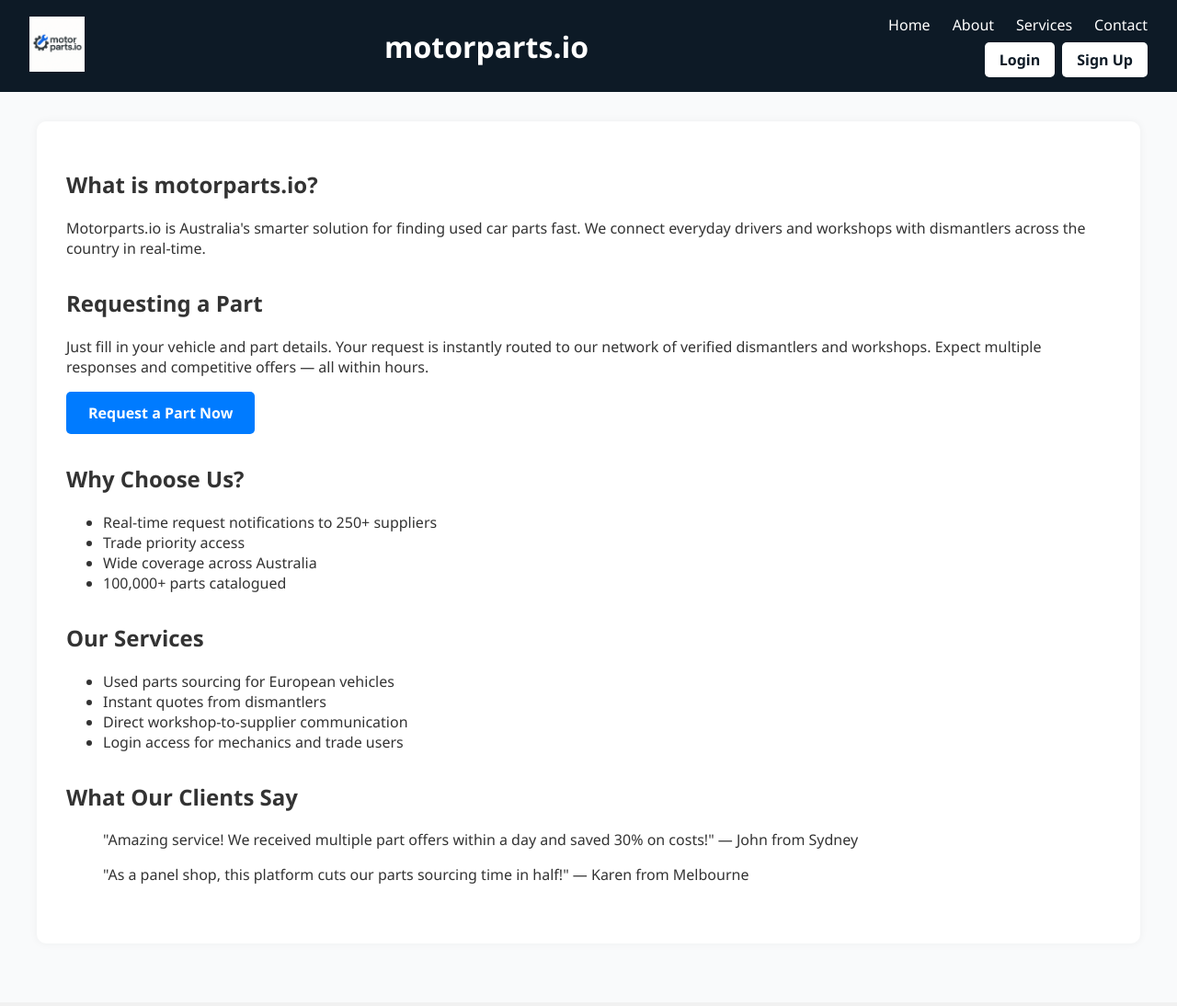
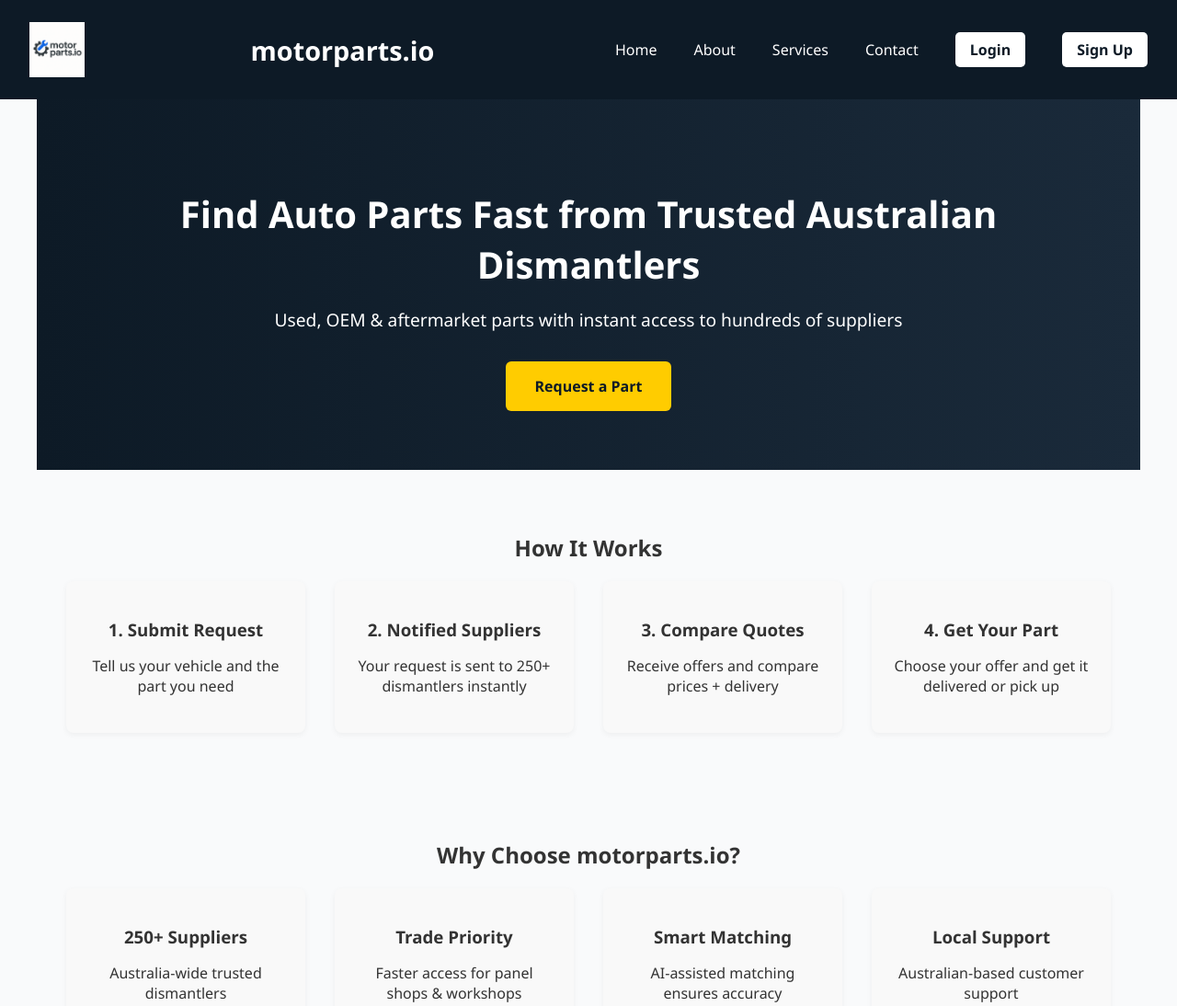
Before and after one commit to motorparts-app/motorparts-app, a website: page public/index.html in a window 1280 px wide. Shown: the top 1094 px of the page at 92% size. Drawn offline with Linux system fonts and the light colour scheme.

Commit message:
Full landing page redesign to outperform competitors

```diff
--- a/public/index.html
+++ b/public/index.html
@@ -3,122 +3,216 @@
 <head>
   <meta charset="UTF-8" />
   <meta name="viewport" content="width=device-width, initial-scale=1.0"/>
-  <title>motorparts.io — Find Auto Parts Fast</title>
+  <title>motorparts.io — Smarter Way to Find Auto Parts</title>
   <link rel="stylesheet" href="style.css" />
   <style>
     body {
       margin: 0;
-      font-family: 'Segoe UI', Tahoma, Geneva, Verdana, sans-serif;
+      font-family: 'Segoe UI', sans-serif;
+      color: #333;
     }
-    .header-bar {
+    header {
+      background: #0d1a26;
+      color: white;
       display: flex;
+      align-items: center;
       justify-content: space-between;
-      align-items: center;
-      background-color: #0d1a26;
-      padding: 1rem 2rem;
-      color: white;
+      padding: 1.5rem 2rem;
     }
-    .header-logo img {
+    header img {
       height: 60px;
     }
-    .header-title {
-      flex: 1;
-      text-align: center;
-      font-size: 2rem;
-      font-weight: bold;
+    nav {
+      display: flex;
+      align-items: center;
+      gap: 1.5rem;
     }
-    .header-nav {
-      display: flex;
-      flex-direction: column;
-      align-items: flex-end;
-    }
-    .nav-links {
-      display: flex;
-      gap: 1.5rem;
-      margin-bottom: 0.5rem;
-    }
-    .nav-links a {
+    nav a {
       color: white;
       text-decoration: none;
       font-weight: 500;
     }
-    .auth-buttons a {
-      background-color: white;
+    .btn-auth {
+      background: white;
       color: #0d1a26;
       padding: 0.5rem 1rem;
-      margin-left: 0.5rem;
       border-radius: 5px;
       font-weight: bold;
       text-decoration: none;
     }
-    .auth-buttons {
+    .hero {
+      background: linear-gradient(to right, #0d1a26, #1a2a3a);
+      color: white;
+      padding: 4rem 2rem;
+      text-align: center;
+    }
+    .hero h1 {
+      font-size: 2.5rem;
+      margin-bottom: 1rem;
+    }
+    .hero p {
+      font-size: 1.2rem;
+      margin-bottom: 2rem;
+    }
+    .hero .btn {
+      background: #ffcc00;
+      color: #0d1a26;
+      padding: 1rem 2rem;
+      font-size: 1rem;
+      font-weight: bold;
+      border-radius: 6px;
+      text-decoration: none;
+    }
+    section {
+      max-width: 1200px;
+      margin: auto;
+      padding: 3rem 2rem;
+    }
+    .cards {
       display: flex;
+      flex-wrap: wrap;
+      gap: 2rem;
+      justify-content: space-between;
+    }
+    .card {
+      flex: 1 1 220px;
+      background: #f9f9f9;
+      padding: 1.5rem;
+      border-radius: 8px;
+      text-align: center;
+      box-shadow: 0 2px 6px rgba(0,0,0,0.05);
+    }
+    .card h3 {
+      margin-top: 1rem;
+      margin-bottom: 0.5rem;
+    }
+    blockquote {
+      font-style: italic;
+      border-left: 4px solid #ccc;
+      padding-left: 1rem;
+      margin-top: 1rem;
+    }
+    .footer {
+      background: #f1f1f1;
+      padding: 2rem;
+      display: flex;
+      flex-wrap: wrap;
+      justify-content: space-between;
+      font-size: 0.9rem;
+    }
+    .footer-column {
+      flex: 1 1 300px;
+      margin-bottom: 1rem;
+    }
+    .footer-center {
+      text-align: center;
+    }
+    .social-icons img {
+      width: 24px;
+      margin: 0 5px;
+    }
+    ul {
+      list-style: none;
+      padding: 0;
+    }
+    ul li {
+      margin-bottom: 0.5rem;
     }
   </style>
 </head>
 <body>
 
-  <header class="header-bar">
-    <div class="header-logo">
-      <img src="/logo.png" alt="motorparts.io logo">
-    </div>
-    <div class="header-title">motorparts.io</div>
-    <div class="header-nav">
-      <div class="nav-links">
+  <header>
+    <img src="/logo.png" alt="motorparts.io" />
+    <h1 style="flex: 1; text-align: center; font-size: 1.8rem; margin: 0;">motorparts.io</h1>
+    <nav>
       <a href="index.html">Home</a>
       <a href="about.html">About</a>
       <a href="services.html">Services</a>
       <a href="contact.html">Contact</a>
+      <a href="login.html" class="btn-auth">Login</a>
+      <a href="signup.html" class="btn-auth">Sign Up</a>
+    </nav>
+  </header>
+
+  <section class="hero">
+    <h1>Find Auto Parts Fast from Trusted Australian Dismantlers</h1>
+    <p>Used, OEM & aftermarket parts with instant access to hundreds of suppliers</p>
+    <a href="request.html" class="btn">Request a Part</a>
+  </section>
+
+  <section>
+    <h2 style="text-align: center;">How It Works</h2>
+    <div class="cards">
+      <div class="card">
+        <h3>1. Submit Request</h3>
+        <p>Tell us your vehicle and the part you need</p>
       </div>
-      <div class="auth-buttons">
-        <a href="login.html">Login</a>
-        <a href="signup.html">Sign Up</a>
+      <div class="card">
+        <h3>2. Notified Suppliers</h3>
+        <p>Your request is sent to 250+ dismantlers instantly</p>
+      </div>
+      <div class="card">
+        <h3>3. Compare Quotes</h3>
+        <p>Receive offers and compare prices + delivery</p>
+      </div>
+      <div class="card">
+        <h3>4. Get Your Part</h3>
+        <p>Choose your offer and get it delivered or pick up</p>
       </div>
     </div>
-  </header>
-
-  <main>
-    <section class="section">
-      <h2>What is motorparts.io?</h2>
-      <p>Motorparts.io is Australia's smarter solution for finding used car parts fast. We connect everyday drivers and workshops with dismantlers across the country in real-time.</p>
   </section>
 
-    <section class="section">
-      <h2>Requesting a Part</h2>
-      <p>Just fill in your vehicle and part details. Your request is instantly routed to our network of verified dismantlers and workshops. Expect multiple responses and competitive offers — all within hours.</p>
-      <a href="request.html" class="btn">Request a Part Now</a>
+  <section>
+    <h2 style="text-align: center;">Why Choose motorparts.io?</h2>
+    <div class="cards">
+      <div class="card"><h3>250+ Suppliers</h3><p>Australia-wide trusted dismantlers</p></div>
+      <div class="card"><h3>Trade Priority</h3><p>Faster access for panel shops & workshops</p></div>
+      <div class="card"><h3>Smart Matching</h3><p>AI-assisted matching ensures accuracy</p></div>
+      <div class="card"><h3>Local Support</h3><p>Australian-based customer support</p></div>
+    </div>
   </section>
 
-    <section class="section">
-      <h2>Why Choose Us?</h2>
-      <ul>
-        <li>Real-time request notifications to 250+ suppliers</li>
-        <li>Trade priority access</li>
-        <li>Wide coverage across Australia</li>
-        <li>100,000+ parts catalogued</li>
-      </ul>
+  <section>
+    <h2 style="text-align: center;">Our Services</h2>
+    <div class="cards">
+      <div class="card"><h3>Used Parts</h3><p>Mechanical, electrical & interior components</p></div>
+      <div class="card"><h3>Panels</h3><p>Doors, guards, bumpers, bonnets</p></div>
+      <div class="card"><h3>OEM & Aftermarket</h3><p>Flexible supply based on your budget</p></div>
+      <div class="card"><h3>Business Accounts</h3><p>Trade dashboard with history & priority</p></div>
+    </div>
   </section>
 
-    <section class="section">
-      <h2>Our Services</h2>
-      <ul>
-        <li>Used parts sourcing for European vehicles</li>
-        <li>Instant quotes from dismantlers</li>
-        <li>Direct workshop-to-supplier communication</li>
-        <li>Login access for mechanics and trade users</li>
-      </ul>
+  <section>
+    <h2 style="text-align: center;">What Our Clients Say</h2>
+    <blockquote>"We saved over $400 on a single job with Motorparts.io. Huge time-saver!" — Sarah, Brisbane Workshop</blockquote>
+    <blockquote>"Excellent communication and reliable suppliers. Highly recommend." — Tony, Sydney Panel Beater</blockquote>
   </section>
 
-    <section class="section">
-      <h2>What Our Clients Say</h2>
-      <blockquote>"Amazing service! We received multiple part offers within a day and saved 30% on costs!" — John from Sydney</blockquote>
-      <blockquote>"As a panel shop, this platform cuts our parts sourcing time in half!" — Karen from Melbourne</blockquote>
-    </section>
-  </main>
-
-  <footer style="text-align: center; padding: 2rem; background: #f1f1f1;">
-    &copy; 2025 motorparts.io — All rights reserved. <br>
-    support@motorparts.io | +61 123 456 789
+  <footer class="footer">
+    <div class="footer-column">
+      <h4>Pages</h4>
+      <ul>
+        <li><a href="index.html">Home</a></li>
+        <li><a href="about.html">About</a></li>
+        <li><a href="services.html">Services</a></li>
+        <li><a href="contact.html">Contact</a></li>
+      </ul>
+    </div>
+    <div class="footer-column footer-center">
+      <p>&copy; 2025 motorparts.io — All rights reserved.</p>
+      <div class="social-icons">
+        <img src="https://img.icons8.com/ios-filled/50/000000/facebook-new.png"/>
+        <img src="https://img.icons8.com/ios-filled/50/000000/instagram-new.png"/>
+        <img src="https://img.icons8.com/ios-filled/50/000000/linkedin.png"/>
+      </div>
+    </div>
+    <div class="footer-column">
+      <h4>Contact</h4>
+      <p>support@motorparts.io</p>
+      <p>+61 123 456 789</p>
+      <p>Melbourne, Australia</p>
+    </div>
   </footer>
 
 </body>
```
Lines whose indentation alone changed are shown as unchanged.
